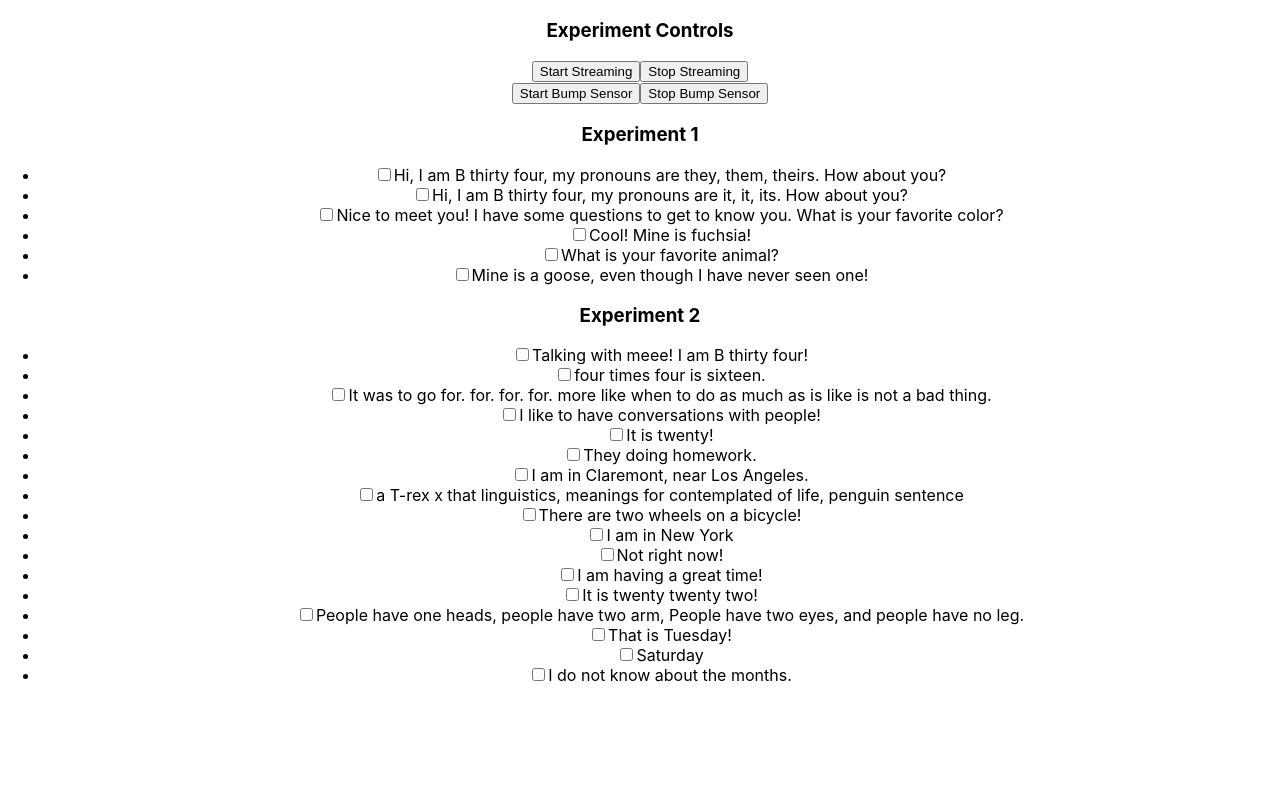
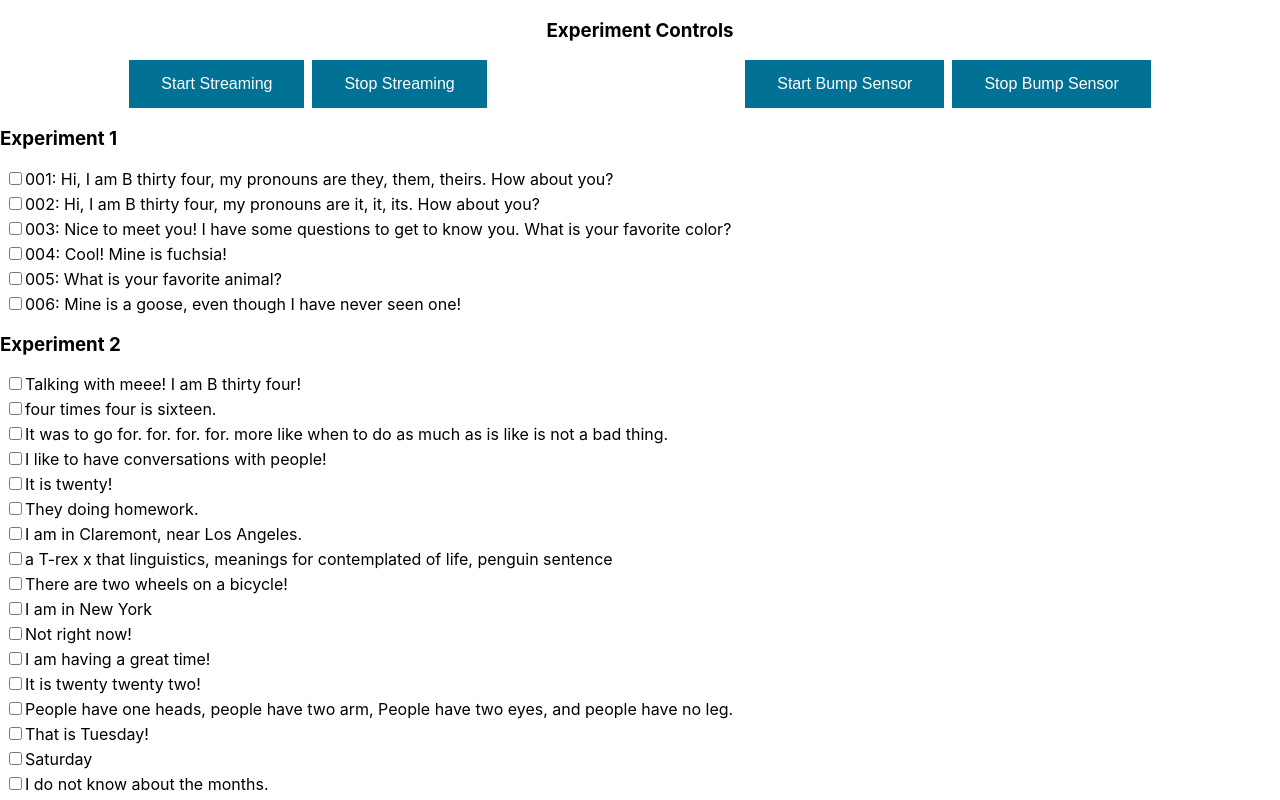
Before and after one commit to aoiya2023/misty, a React (Create React App) app in the folder misty-experiment/: page / in a window 1280 px wide. Built offline with nearby package versions, Linux system fonts and the light colour scheme.

Commit message:
style change

```diff
--- /dev/null
+++ b/misty-experiment/src/components/Controls.css
@@ -0,0 +1,17 @@
+.button {
+    background-color: #027196; /* Green */
+    border: none;
+    color: white;
+    padding: 15px 32px;
+    text-align: center;
+    text-decoration: none;
+    display: inline-block;
+    font-size: 16px;
+    margin: 0px 4px;
+}
+
+.button-container {
+    display: flex;
+    flex-direction: row;
+    justify-content: space-around;
+}
--- a/misty-experiment/src/components/Controls.js
+++ b/misty-experiment/src/components/Controls.js
@@ -1,6 +1,8 @@
 // import { startStreaming, stopStreaming } from "./AvStreaming";
 import { startAvStreaming, stopAvStreaming, enableAvStreamingService, disableAvStreamingService } from "./APIcalls";
 import ReactionButtonPress from './ReactionButtonPress';
+import "./Controls.css";
+
 /**
  * AV Streaming
  */
@@ -29,11 +31,17 @@ async function stopStreaming(ip) {
 
 export default function Controls(props) {
     return (
-        <div>
+        <div className="controls">
             <h3>Experiment Controls</h3>
-            <button onClick={() => startStreaming(props.ip)}>Start Streaming</button>
-            <button onClick={() => stopStreaming(props.ip)}>Stop Streaming</button>
-            <ReactionButtonPress ip={props.ip}/>
+            <div className="button-container">
+                <div className="stream-button">
+                    <button className="button" onClick={() => startStreaming(props.ip)}>Start Streaming</button>
+                    <button className="button" onClick={() => stopStreaming(props.ip)}>Stop Streaming</button>
+                </div>
+
+                <ReactionButtonPress ip={props.ip}/>
+            </div>
+
         </div>
     )
 }
--- /dev/null
+++ b/misty-experiment/src/components/Experiment.css
@@ -0,0 +1,12 @@
+.experiment {
+    text-align: left;
+}
+
+.text-list {
+    margin: 0;
+    padding: 0;
+}
+
+.container {
+    margin: 5px 5px;
+}
--- a/misty-experiment/src/components/Experiment1.js
+++ b/misty-experiment/src/components/Experiment1.js
@@ -2,6 +2,7 @@ import { speak } from "./APIcalls";
 import { useState } from "react";
 import { textsExp1 } from "./Texts";
 import { leftArmUp, bothArmsUp, question } from "./Actions";
+import './Experiment.css';
 
 export default function Experiment1(props) {
     const [checkedState, setCheckedState] = useState(
@@ -32,13 +33,13 @@ export default function Experiment1(props) {
     };
 
     return (
-        <div>
+        <div className="experiment">
             <h3>Experiment 1</h3>
             <ul className="text-list">
                 {textsExp1.map(({text, utteranceId}, index) => {
                     return (
                         <li key={index}>
-                            <div>
+                            <div className="container">
                                 <input
                                     type="checkbox"
                                     id={index}
@@ -48,7 +49,8 @@ export default function Experiment1(props) {
                                     checked={checkedState[index]}
                                     onChange={(e) => handleOnChange(index, e.currentTarget.title, utteranceId)}
                                 />
-                                <label htmlFor={index}>{text}</label>
+                                <span className="checkmark"></span>
+                                <label htmlFor={index}>{utteranceId + ': ' + text}</label>
                             </div>
                         </li>
                     )
--- a/misty-experiment/src/components/Experiment2.js
+++ b/misty-experiment/src/components/Experiment2.js
@@ -65,13 +65,13 @@ export default function Experiment2(props) {
     };
 
     return (
-        <div>
+        <div className="experiment">
             <h3>Experiment 2</h3>
             <ul className="text-list">
                 {textsExp2.map(({text, utteranceId}, index) => {
                     return (
                         <li key={index}>
-                            <div>
+                            <div className="container">
                                 <input
                                     type="checkbox"
                                     id={index}
@@ -81,6 +81,7 @@ export default function Experiment2(props) {
                                     checked={checkedState[index]}
                                     onChange={(e) => handleOnChange(index, e.currentTarget.title, utteranceId)}
                                 />
+                                <span className="checkmark"></span>
                                 <label htmlFor={index}>{text}</label>
                             </div>
                         </li>
--- a/misty-experiment/src/components/ReactionButtonPress.js
+++ b/misty-experiment/src/components/ReactionButtonPress.js
@@ -42,11 +42,12 @@ export default function ReactionButtonPress(props) {
             console.log(data);
             created = data.message.created;
             let isContacted = data.message.isContacted;
-
+            // console.log(data.message)
+            if (data.message !== "Registration Status: API event registered.") {
                 if (created !== null && isContacted) {
                     numTimePressed++;
 
-                playSound();
+                    playAudio(props.ip, "s_Fear.wav");
                     displayImage(props.ip, "e_EcstacyHilarious.jpg");
 
                     pushed = new Date(created);
@@ -55,6 +56,7 @@ export default function ReactionButtonPress(props) {
                 if (created !== null && !isContacted) {
                     stopAudio(props.ip);
                     displayImage(props.ip, "e_eye3.jpg");
+                    playSound();
 
                     released = new Date(created);
                     timeDiff = (released - pushed) / 1000;
@@ -64,13 +66,14 @@ export default function ReactionButtonPress(props) {
 
                 }
             }
+
+        }
         catch(e) {
             console.log("Error: " + e)
         }
     }
 
     function playSound() {
-        playAudio(props.ip, "s_Fear.wav");
         if (numTimePressed % 6 === 1) {
             console.log("first reaction");
             speak(props.ip, objections[0].text, objections[0].utteranceId)
@@ -104,9 +107,9 @@ export default function ReactionButtonPress(props) {
 
 
     return (
-        <div>
-            <button onClick={startBumpSensor}>Start Bump Sensor</button>
-            <button onClick={stopBumpSensor}>Stop Bump Sensor</button>
+        <div className="bump-button">
+            <button className="button" onClick={startBumpSensor}>Start Bump Sensor</button>
+            <button className="button" onClick={stopBumpSensor}>Stop Bump Sensor</button>
         </div>
 
     )
```
Lines whose indentation alone changed are shown as unchanged.
